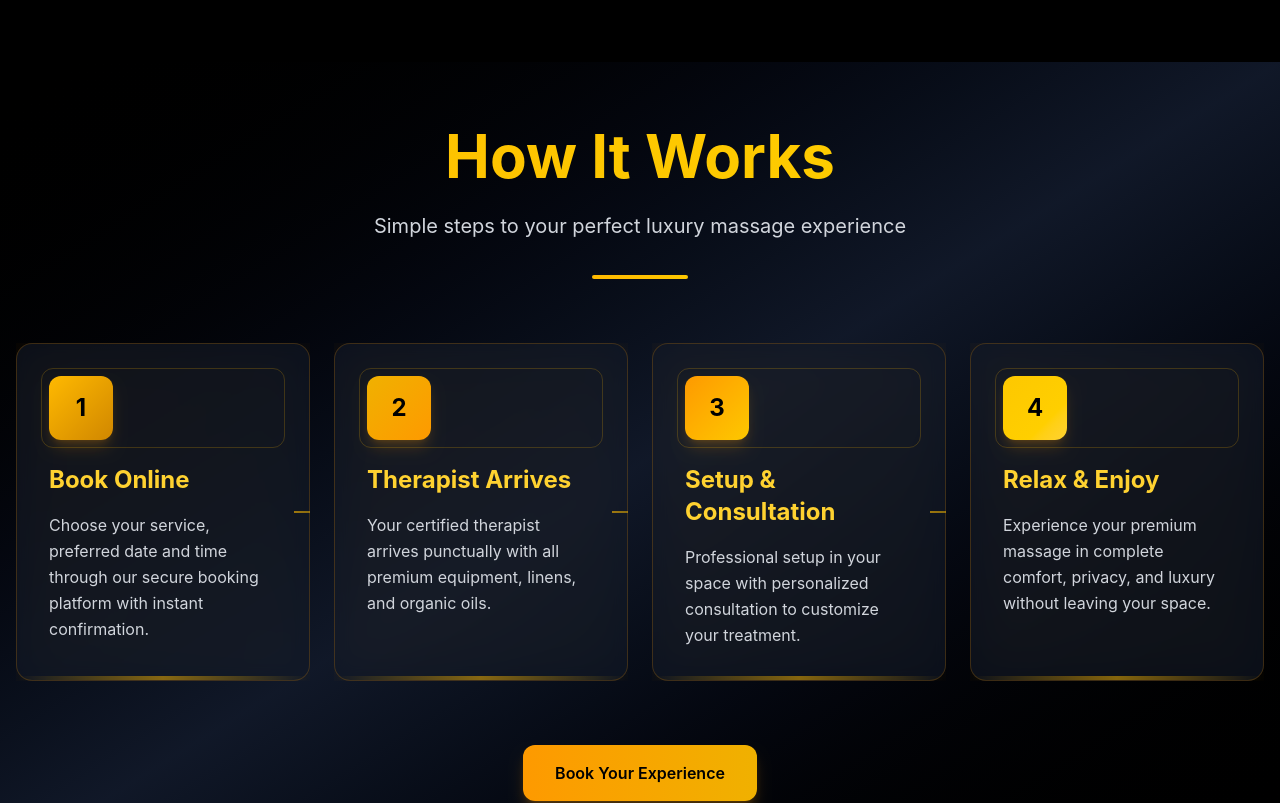
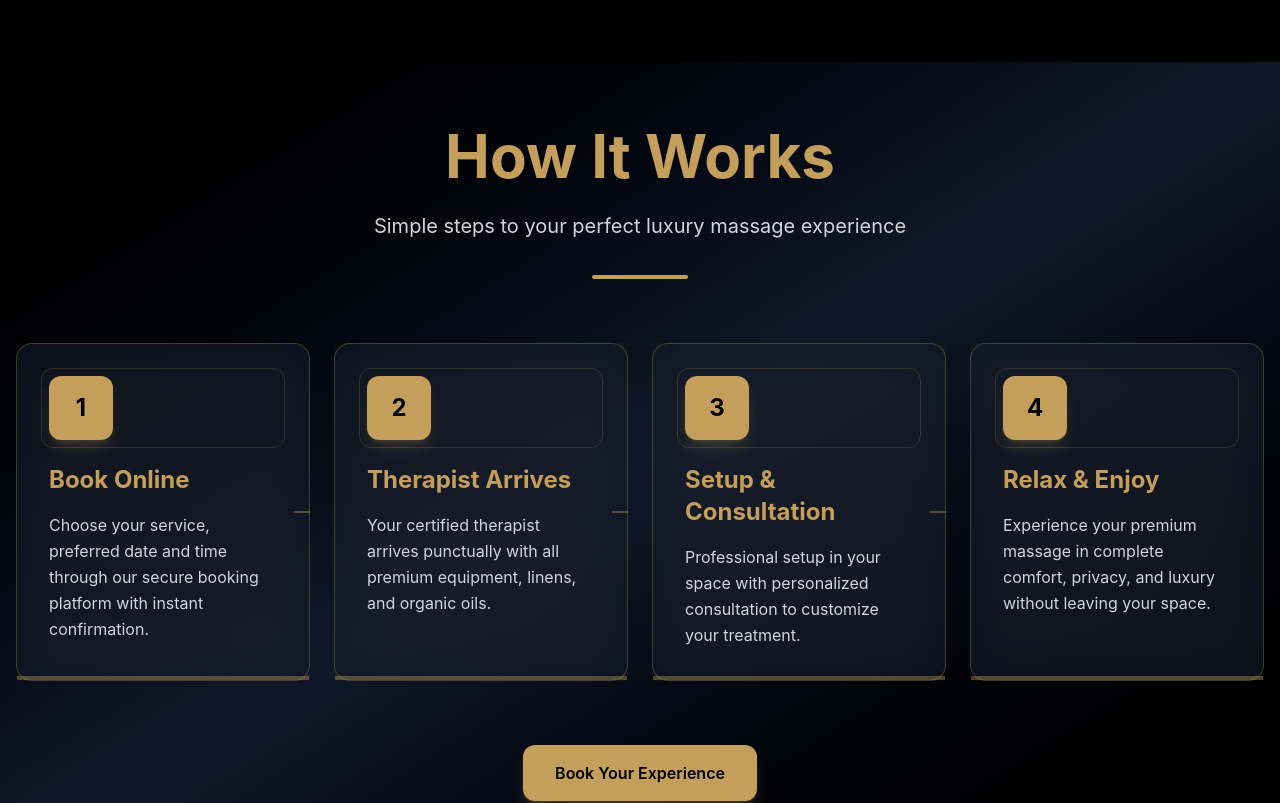
Before and after one commit to Sah-Abhishek/noira, a React (Vite) app: page / in a window 1280 px wide. Shown: the part 2152-2955 px from the top of the page. Built offline with nearby package versions, Linux system fonts and the light colour scheme.

Commit message:
changed how it works section

```diff
--- a/src/components/HowItWorks.jsx
+++ b/src/components/HowItWorks.jsx
@@ -29,46 +29,44 @@ const HowItWorks = () => {
   ];
 
   return (
-    <div className="min-h-screen bg-gradient-to-br from-black via-gray-900 to-black py-16 px-4">
+    <div className=" bg-gradient-to-br from-black via-gray-900 to-black py-16 px-4">
       <div className="max-w-7xl mx-auto">
         {/* Header */}
         <div className="text-center mb-16">
-          <h2 className="text-5xl md:text-6xl font-bold bg-gradient-to-r from-amber-400 via-yellow-400 to-amber-300 bg-clip-text text-transparent mb-6">
+          <h2 className="text-5xl md:text-6xl font-bold text-[#C49E5B] mb-6">
             How It Works
           </h2>
           <p className="text-xl text-gray-300 max-w-2xl mx-auto leading-relaxed">
             Simple steps to your perfect luxury massage experience
           </p>
-          <div className="w-24 h-1 bg-gradient-to-r from-amber-400 to-yellow-400 mx-auto mt-8 rounded-full"></div>
+          <div className="w-24 h-1 bg-[#C49E5B] mx-auto mt-8 rounded-full"></div>
         </div>
 
         {/* Steps - Horizontal Cards */}
-        {/* Steps - Horizontal Cards */}
         <div className="grid grid-cols-1 lg:grid-cols-4 gap-6">
           {steps.map((step, index) => (
-            <div
-              key={step.number}
-              className="group relative overflow-hidden"
-            >
-              {/* Background glow effect */}
-              <div className="absolute inset-0 bg-gradient-to-br from-amber-500/10 to-yellow-500/5 rounded-2xl blur-xl group-hover:blur-lg transition-all duration-500"></div>
+            <div key={step.number} className="group relative overflow-hidden">
+              {/* Background glow */}
+              <div className="absolute inset-0 bg-[#C49E5B]/10 rounded-2xl blur-xl group-hover:blur-lg transition-all duration-500"></div>
 
               {/* Card */}
-              <div className="relative bg-gray-900/60 backdrop-blur-sm border border-amber-500/20 rounded-2xl p-8 h-full group-hover:border-amber-400/40 transition-all duration-500 group-hover:transform group-hover:scale-105 min-h-[300px] flex flex-col">
+              <div className="relative bg-gray-900/60 backdrop-blur-sm border border-[#C49E5B]/30 rounded-2xl p-8 h-full group-hover:border-[#C49E5B]/50 transition-all duration-500 group-hover:scale-105 min-h-[300px] flex flex-col">
+
                 {/* Number Circle */}
                 <div className="relative mb-6 flex justify-center lg:justify-start">
-                  <div className={`w-16 h-16 rounded-xl bg-gradient-to-br ${step.gradient} flex items-center justify-center shadow-lg shadow-amber-500/20 group-hover:shadow-amber-400/40 transition-all duration-500`}>
+                  <div
+                    className="w-16 h-16 rounded-xl bg-[#C49E5B] flex items-center justify-center shadow-lg shadow-[#C49E5B]/20 group-hover:shadow-[#C49E5B]/40 transition-all duration-500"
+                  >
                     <span className="text-2xl font-bold text-black">
                       {step.number}
                     </span>
                   </div>
-                  {/* Decorative ring */}
-                  <div className="absolute -inset-2 rounded-xl border border-amber-400/20 group-hover:border-amber-400/40 transition-all duration-500"></div>
+                  <div className="absolute -inset-2 rounded-xl border border-[#C49E5B]/20 group-hover:border-[#C49E5B]/40 transition-all duration-500"></div>
                 </div>
 
                 {/* Content */}
                 <div className="flex-1 space-y-4 text-center lg:text-left">
-                  <h3 className="text-2xl font-bold text-amber-300 group-hover:text-amber-200 transition-colors duration-300">
+                  <h3 className="text-2xl font-bold text-[#C49E5B] group-hover:text-[#d6b875] transition-colors duration-300">
                     {step.title}
                   </h3>
                   <p className="text-gray-300 leading-relaxed group-hover:text-gray-200 transition-colors duration-300">
@@ -76,21 +74,21 @@ const HowItWorks = () => {
                   </p>
                 </div>
 
-                {/* Bottom accent line */}
-                <div className="absolute bottom-0 left-0 right-0 h-1 bg-gradient-to-r from-transparent via-amber-400/50 to-transparent group-hover:via-amber-400/80 transition-all duration-500"></div>
+                {/* Bottom accent */}
+                <div className="absolute bottom-0 left-0 right-0 h-1 bg-[#C49E5B]/40 group-hover:bg-[#C49E5B]/60 transition-all duration-500"></div>
               </div>
 
               {/* Connection Line for desktop */}
               {index < steps.length - 1 && (
                 <div className="hidden lg:block absolute top-1/2 right-0 transform translate-x-1/2 -translate-y-1/2 z-10">
-                  <div className="w-8 h-0.5 bg-gradient-to-r from-amber-400/60 to-yellow-400/40"></div>
+                  <div className="w-8 h-0.5 bg-[#C49E5B]/40"></div>
                 </div>
               )}
 
               {/* Connection Line for mobile (vertical) */}
               {index < steps.length - 1 && (
                 <div className="lg:hidden flex justify-center py-4">
-                  <div className="h-8 w-0.5 bg-gradient-to-b from-amber-400/60 to-yellow-400/40"></div>
+                  <div className="h-8 w-0.5 bg-[#C49E5B]/40"></div>
                 </div>
               )}
             </div>
@@ -98,9 +96,8 @@ const HowItWorks = () => {
         </div>
         {/* Bottom CTA */}
         <div className="text-center mt-16">
-          <button className="group relative px-8 py-4 bg-gradient-to-r from-amber-500 to-yellow-500 text-black font-semibold rounded-xl shadow-lg shadow-amber-500/25 hover:shadow-amber-400/40 transform hover:scale-105 transition-all duration-300">
+          <button className="group relative px-8 py-4 bg-[#C49E5B] text-black font-semibold rounded-xl shadow-lg shadow-[#C49E5B]/25 hover:shadow-[#C49E5B]/40 transform hover:scale-105 transition-all duration-300">
             <span className="relative z-10">Book Your Experience</span>
-            <div className="absolute inset-0 bg-gradient-to-r from-yellow-400 to-amber-400 rounded-xl opacity-0 group-hover:opacity-100 transition-opacity duration-300"></div>
           </button>
         </div>
       </div>
```
